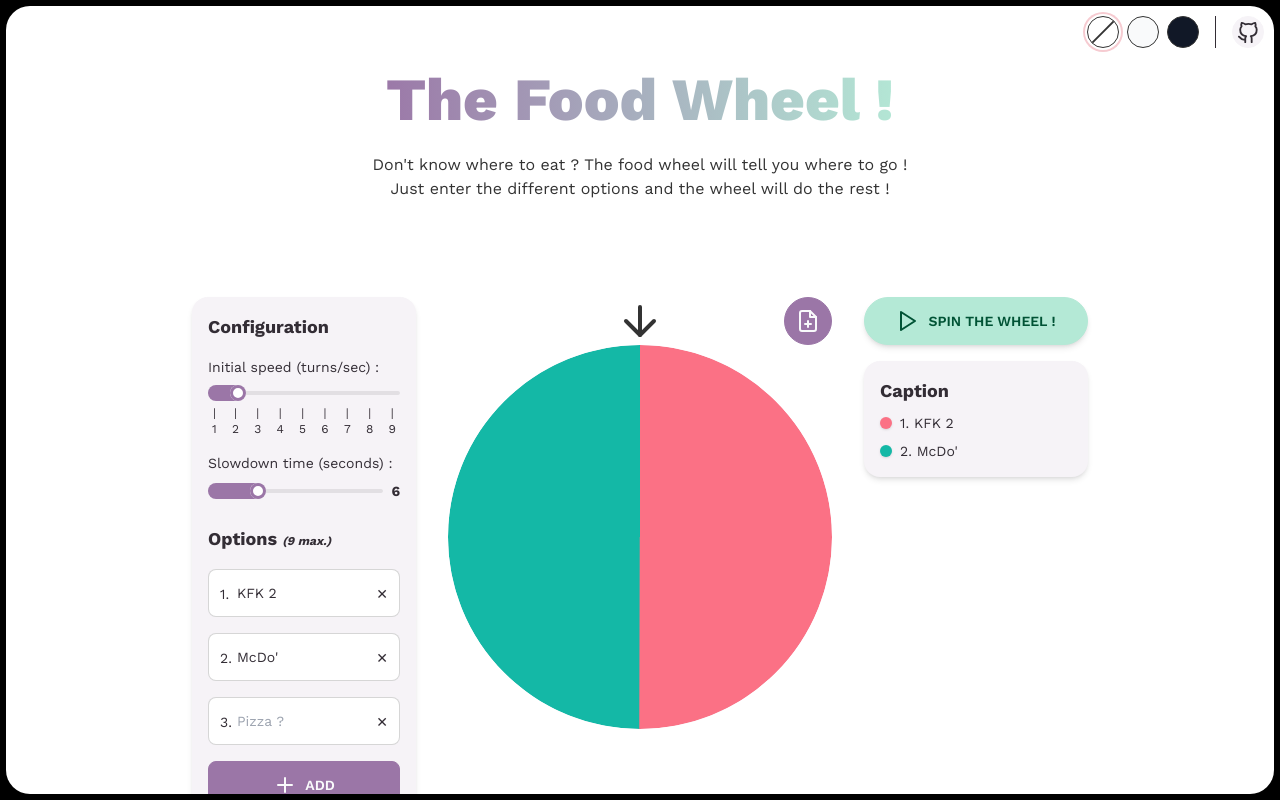
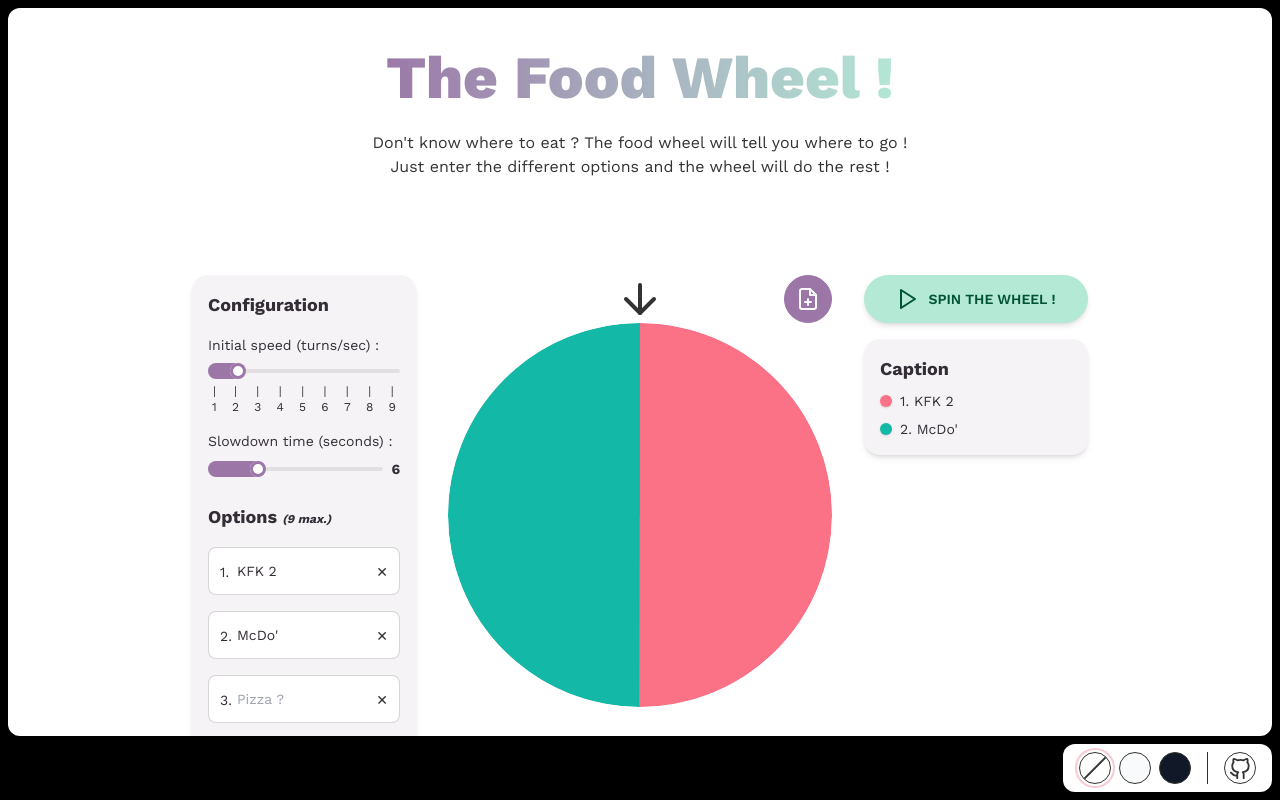
Before and after one commit to MaoDeMatos/the-food-wheel, a Next.js app: page / in a window 1280 px wide. Built offline with nearby package versions, Linux system fonts and the light colour scheme.

Commit message:
💄 Update main layout

```diff
--- a/src/app/layout.tsx
+++ b/src/app/layout.tsx
@@ -53,8 +53,16 @@ export default function RootLayout({
         />
       </head>
 
-      <body className="antialiased h-full p-1.5">
-        <div className="fixed right-4 top-4 z-10 flex gap-4">
+      <body className="antialiased h-full">
+        {/* App wrapper, to ensure nothing is injected in the "overlay" */}
+        <div className="container mx-auto flex flex-col gap-2 h-full p-2">
+          {/* Main content will live here */}
+          <div className="h-full overflow-auto rounded-xl bg-base-100">
+            {children}
+          </div>
+
+          {/* Footer */}
+          <div className="z-10 flex justify-end gap-4 bg-base-100 p-2 px-4 rounded-xl sm:self-end">
             <ThemeSelector />
             <VerticalDivider />
 
@@ -62,15 +70,12 @@ export default function RootLayout({
               href="https://github.com/MaoDeMatos/the-food-wheel"
               target="_blank"
               rel="noopener noreferrer"
-            className="btn-sm btn-circle btn flex items-center justify-center p-1 ring-0 ring-transparent ring-offset-2 ring-offset-base-100"
+              className="btn-sm btn-circle btn-outline btn flex items-center justify-center p-1"
               title="Check out the code here !"
             >
               <GitHub />
             </a>
           </div>
-
-        <div className="h-full overflow-auto rounded-3xl bg-base-100">
-          {children}
         </div>
       </body>
     </html>
--- a/src/app/page.tsx
+++ b/src/app/page.tsx
@@ -4,7 +4,7 @@ import { WheelContainer } from './_wheel/WheelContainer';
 
 export default function Home() {
   return (
-    <main className="flex flex-col items-center gap-12 p-4 pt-12 sm:gap-24 sm:p-8 sm:pt-14">
+    <main className="flex flex-col items-center gap-12 p-4 sm:gap-24 sm:p-8">
       <div>
         <h1 className="bg-gradient-to-r from-primary to-accent bg-clip-text text-center text-4xl font-extrabold !leading-tight text-transparent sm:text-6xl">
           The Food Wheel !
```
Lines whose indentation alone changed are shown as unchanged.
